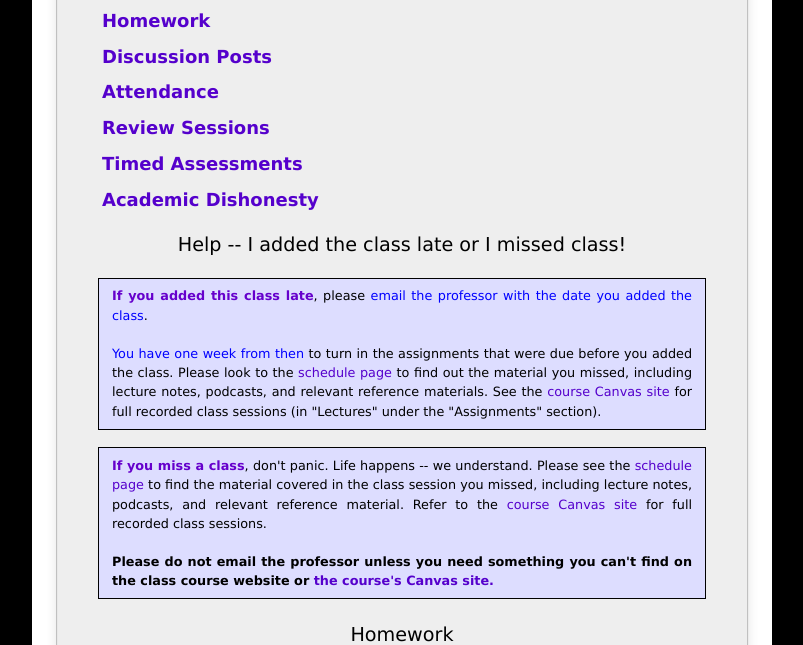
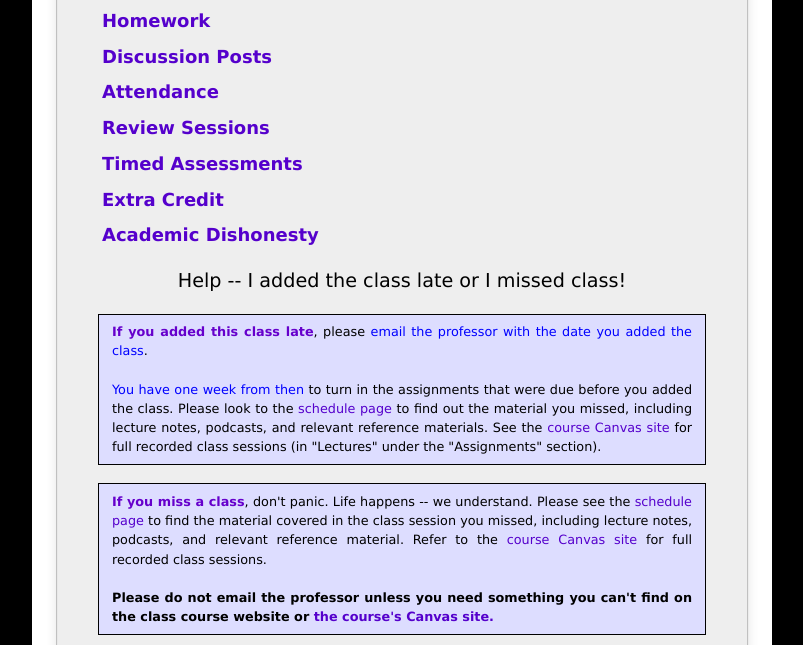
Before and after one commit to nielswd23/LSCI51Summer25, a plain HTML site: page assignments.html in a window 1280 px wide. Shown: the part 155-800 px from the top of the page, without its empty margins (238-1041 px from the left). Drawn offline with Linux system fonts and the light colour scheme.

Commit message:
Update assignments.html with extra credit

```diff
--- a/assignments.html
+++ b/assignments.html
@@ -61,7 +61,7 @@
     <p><font size = "+1"><b><a href = "#attendance">Attendance</a></b></font>
     <p><font size = "+1"><b><a href = "#reviewsessions">Review Sessions</a></b></font>
     <p><font size = "+1"><b><a href = "#exams">Timed Assessments</a></b></font>
-		<!-- <p><font size = "+1"><b><a href = "#extra_credit">Extra Credit</a></b></font> -->
+		<p><font size = "+1"><b><a href = "#extra_credit">Extra Credit</a></b></font>
 		<p><font size = "+1"><b><a href = "#dishonesty">Academic Dishonesty</a></b></font>
 		<br></p>
 
```
